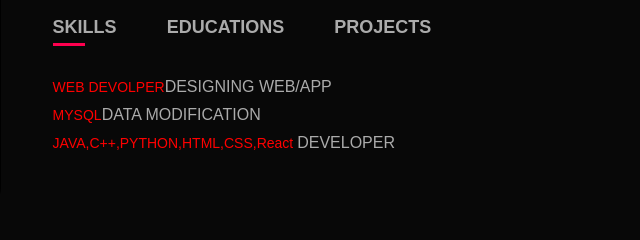
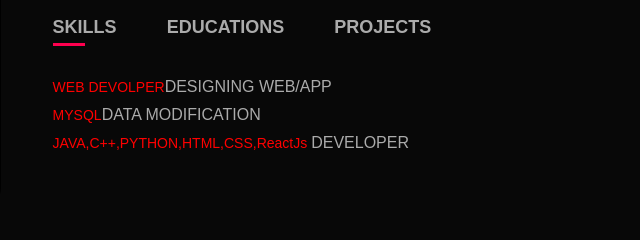
Before and after one commit to subho404/CV, a plain HTML site: page index.html in a window 1280 px wide. Shown: the part 1040-1280 px from the top of the page, 485-1125 px from the left. Drawn offline with Linux system fonts and the light colour scheme.

Commit message:
Update index.html

```diff
--- a/index.html
+++ b/index.html
@@ -51,7 +51,7 @@
                             <ul>
                                 <li><span>WEB DEVOLPER</span>DESIGNING WEB/APP </li>
                                 <li><span>MYSQL</span>DATA MODIFICATION</li>
-                                <li><span>JAVA,C++,PYTHON,HTML,CSS,React </span>DEVELOPER</li>
+                                <li><span>JAVA,C++,PYTHON,HTML,CSS,ReactJs </span>DEVELOPER</li>
                             </ul>
                         </div>
                         <div class="tab-contents" id="education">
```
